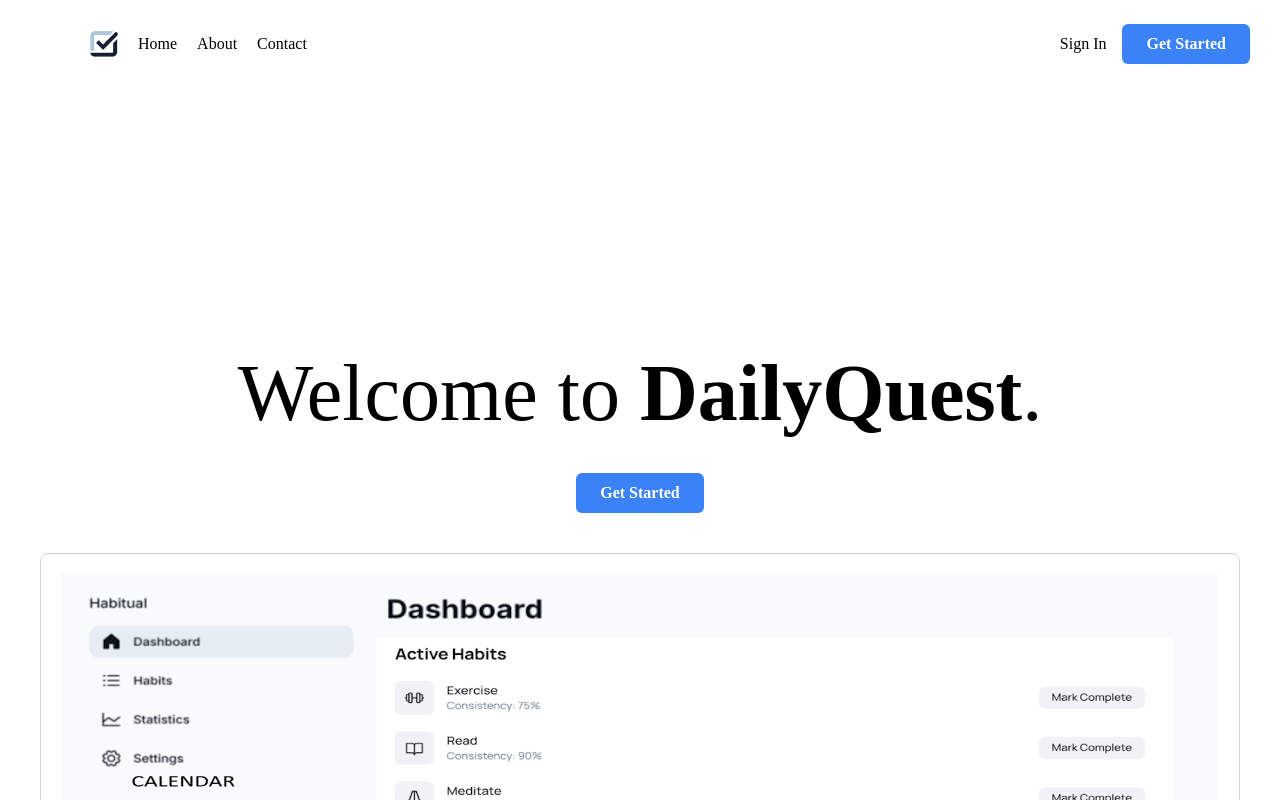
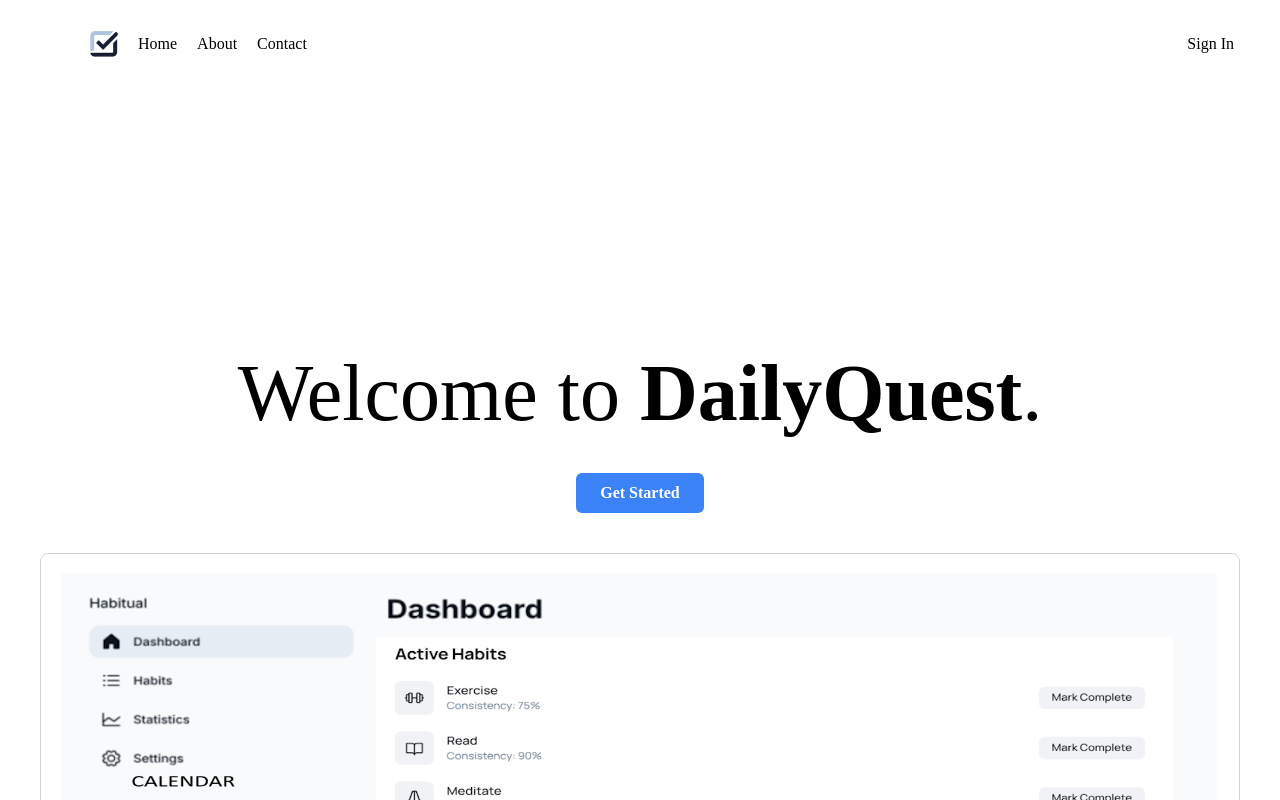
Before and after one commit to stanleypangg/DailyQuest, a React (Vite) app in the folder frontend/: page / in a window 1280 px wide. Shown: the top 800 px of the page. Built offline with nearby package versions, Linux system fonts and the light colour scheme.

Commit message:
removed get started button on top right

```diff
--- a/frontend/src/components/home/index.tsx
+++ b/frontend/src/components/home/index.tsx
@@ -24,11 +24,6 @@ const index = () => {
           {/* Right-side navigation links */}
           <div>
             <button className="px-4 py-2 text-[16px] hover:underline">Sign In</button>
-            <a href="/register">
-              <button className="bg-blue-500 hover:bg-blue-700 transition duration-300 text-white px-6 py-2 text-[16px] rounded-md font-bold cursor-pointer">
-                Get Started
-              </button>
-            </a>
           </div>
         </nav>
 
```
